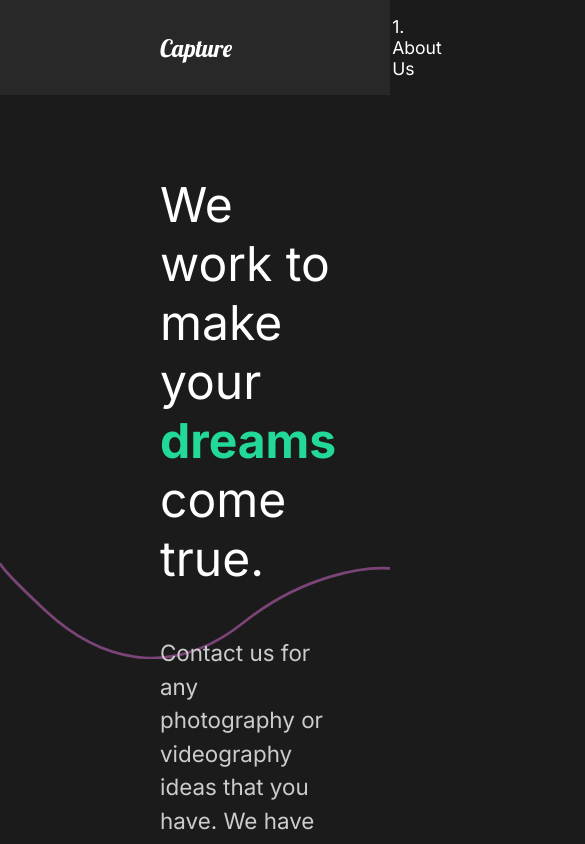
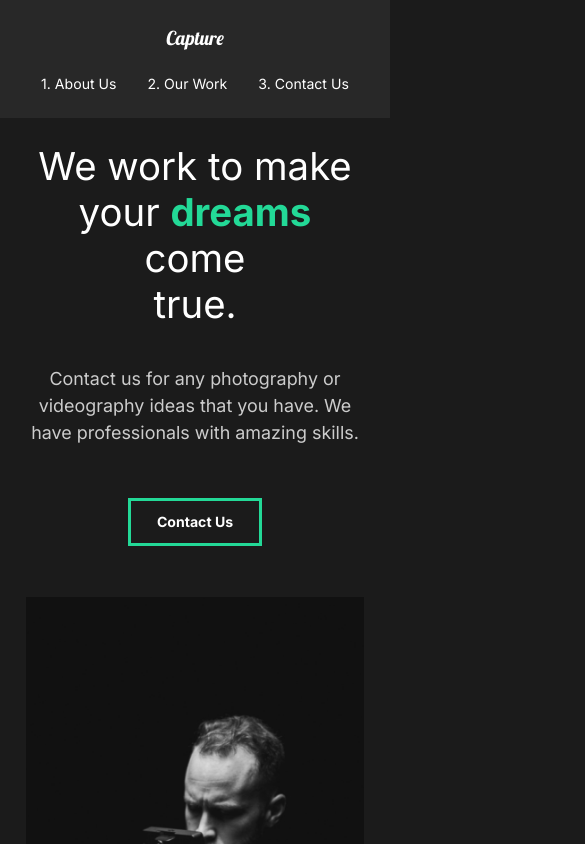
Before and after one commit to aashishshrestha09/Capture-Portfolio, a React (Create React App) app: page / in a window 390 px wide. Shown: the top 844 px of the page, 585 px wide, since content can reach past the window. Built offline with nearby package versions, Linux system fonts and the light colour scheme.

Commit message:
21. Mobile Friendly

```diff
--- a/src/components/GlobalStyle.js
+++ b/src/components/GlobalStyle.js
@@ -6,6 +6,13 @@ const GlobalStyle = createGlobalStyle`
     padding: 0;
     box-sizing: border-box;
 }
+
+html {
+    @media (max-width: 1200px) {
+        font-size: 80%;
+    }
+}
+
 body {
     background: #1b1b1b;
     font-family: 'Inter', sans-serif;
--- a/src/components/Nav.js
+++ b/src/components/Nav.js
@@ -53,6 +53,22 @@ const StyledNav = styled.nav`
         padding-left: 10rem;
         position: relative;
     }
+    @media (max-width: 1060px) {
+        flex-direction: column;
+        padding: 1rem;
+        #logo {
+            display: inline-block;
+            margin: 1rem;
+        }
+        ul {
+            padding: 1rem;
+            justify-content: space-around;
+            width: 100%;
+            li {
+                padding: 0;
+            }
+        }
+    }
 `
 
 export default Nav;
--- a/src/components/ScrollTop.js
+++ b/src/components/ScrollTop.js
@@ -10,7 +10,6 @@ const ScrollTop = () => {
         })
     }, [pathname])
 
-
     return null;
 }
 
--- a/src/components/ServicesSection.js
+++ b/src/components/ServicesSection.js
@@ -67,6 +67,9 @@ const Services = styled(About)`
 const Cards = styled.div`
     display: flex;
     flex-wrap: wrap;
+    @media (max-width: 1060px) {
+        justify-content: center;
+    }
 `
 
 const Card = styled.div`
--- a/src/components/useScroll.js
+++ b/src/components/useScroll.js
@@ -4,7 +4,7 @@ import {useAnimation} from 'framer-motion'
 
 export const useScroll = () => {
     const controls = useAnimation();
-    const [element, view] = useInView({ threshold: 0.39 });
+    const [element, view] = useInView({ threshold: 0.3 });
     if (view) {
         controls.start("show");
     } else {
--- a/src/pages/ContactUs.js
+++ b/src/pages/ContactUs.js
@@ -46,11 +46,18 @@ const ContactStyle = styled(motion.div)`
     padding: 5rem 10rem;
     color: #353535;
     min-height: 90vh;
+    @media (max-width: 1060px) {
+        padding: 1rem;
+        font-size: 0.5rem;
+    }
 `
 
 const Title = styled.div`
     margin-bottom: 4rem;
     color: black;
+    @media (max-width: 1060px) {
+        margin-top: 2rem;
+    }
 `
 
 const Hide = styled.div`
--- a/src/pages/MovieDetail.js
+++ b/src/pages/MovieDetail.js
@@ -65,6 +65,10 @@ const Awards = styled.div`
     margin: 5rem 3rem;
     align-items: center;
     justify-content: space-around;
+    @media (max-width: 1060px) {
+        display: block;
+        margin: 0.5rem 0.5rem;
+    }
 `
 
 const AwardStyle = styled.div`
--- a/src/pages/OurWork.js
+++ b/src/pages/OurWork.js
@@ -69,6 +69,9 @@ const Work = styled(motion.div)`
     h2 {
         padding: 1rem 0rem;
     }
+    @media (max-width: 1060px) {
+        padding: 1rem 1rem;
+    }
 `
 
 const Movie = styled(motion.div)`
--- a/src/styles.js
+++ b/src/styles.js
@@ -9,6 +9,11 @@ export const About = styled(motion.div)`
     justify-content: space-between;
     padding: 5rem 10rem;
     color: white;
+    @media (max-width: 1060px) {
+        display:block;
+        padding: 2rem 2rem;
+        text-align: center;
+    }
 `;
 
 export const Description = styled.div`
@@ -17,6 +22,12 @@ export const Description = styled.div`
     z-index: 2;
     h2 {
         font-weight: lighter;
+    }
+    @media (max-width: 1060px) {
+        padding: 0;
+        button {
+            margin: 1rem 0rem 4rem 0rem;
+        }
     }
 `;
 
```
Also changed, not shown: 1 other file (tests, documents, lock files or other folders).
